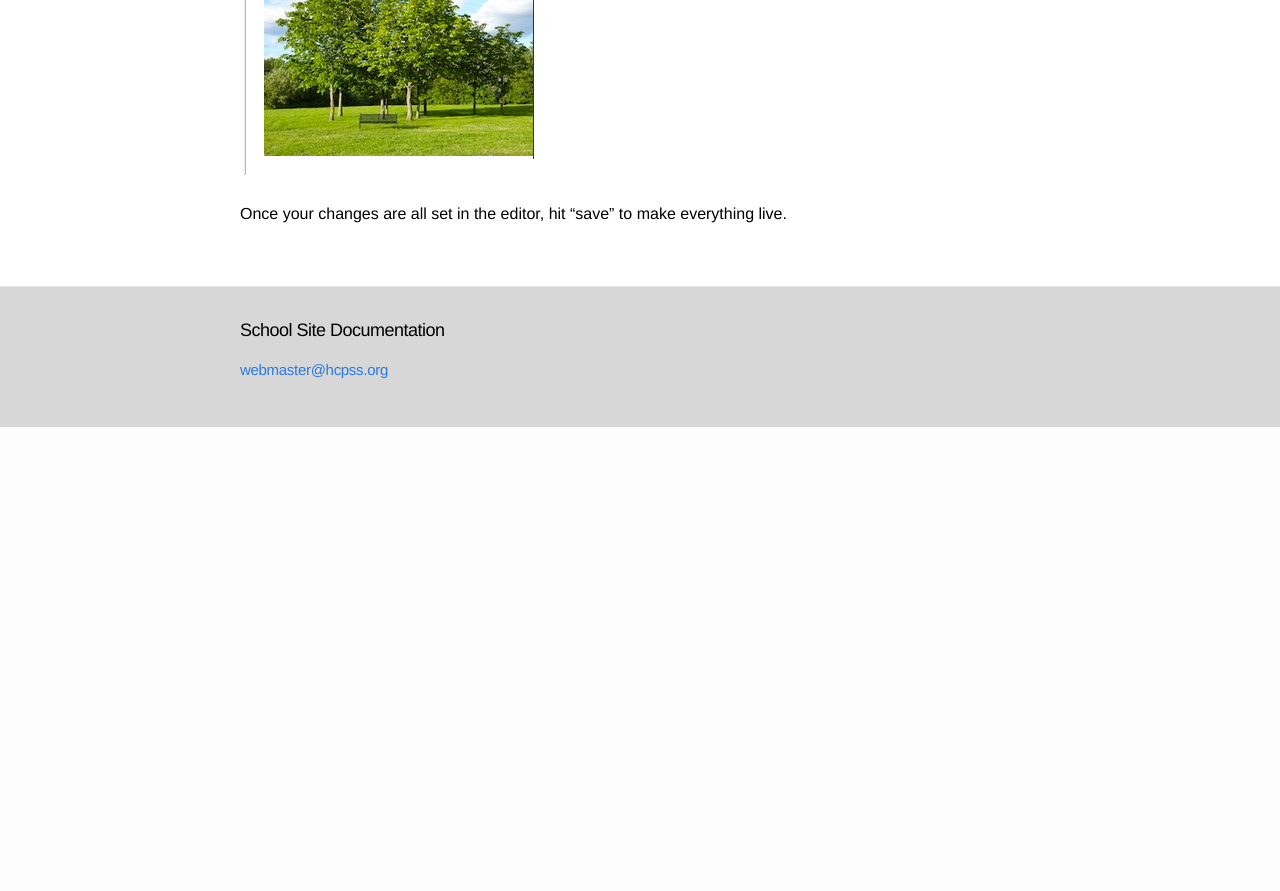
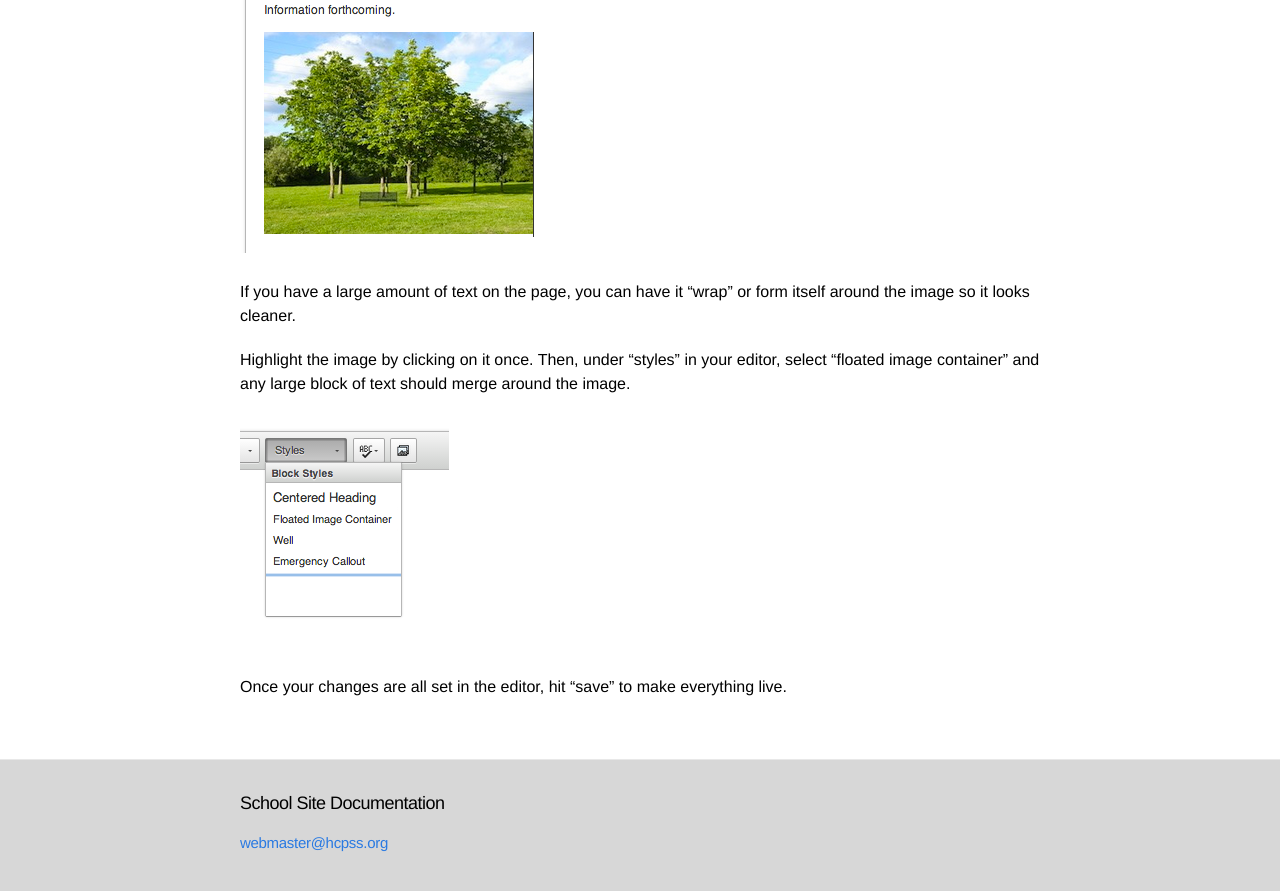
Before and after one commit to HCPSS/schoolsites-help, a Jekyll site: the page built from _posts/2014-07-15-adding-images.md, in a window 1280 px wide and 900 px high, scrolled down 1037 px. Shown: the top 891 px of the window. Built offline with Jekyll 4.4.1, drawn with Linux system fonts in a browser that asks for light colours; Markdown is read by kramdown in place of the engine named in the settings; before the commit the page ends 1464 px from its top, so only the background shows below that; some of the changed text lies outside the part shown.

Commit message:
added note about where images can go

```diff
--- a/_posts/2014-07-15-adding-images.md
+++ b/_posts/2014-07-15-adding-images.md
@@ -2,6 +2,10 @@
 layout: post
 title: "Adding images"
 ---
+
+<blockquote>
+<strong>Note:</strong> images can only go on basic pages, news messages, and page sections. They cannot go under link resources, even through there's a media manager button. On staff lists, there is an upload area for staff group photos.
+</blockquote>
 
 To add images, place your cursor in an area below text and on it's own line. Then, click on the image manager button in the editor toolbar.
 
@@ -21,4 +25,10 @@
 
 ![submit changes](/schoolsites-help/images/pages/submitted-image.png)
 
+If you have a large amount of text on the page, you can have it "wrap" or form itself around the image so it looks cleaner.
+
+Highlight the image by clicking on it once. Then, under "styles" in your editor, select "floated image container" and any large block of text should merge around the image.
+
+![other styles](/schoolsites-help/images/pages/other-styles.png)
+
 Once your changes are all set in the editor, hit "save" to make everything live.
```
